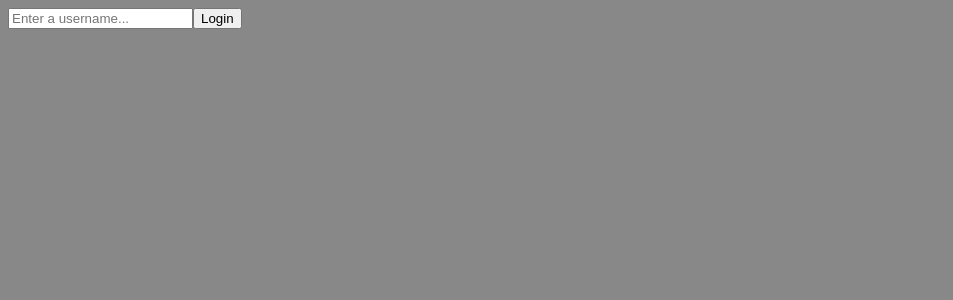
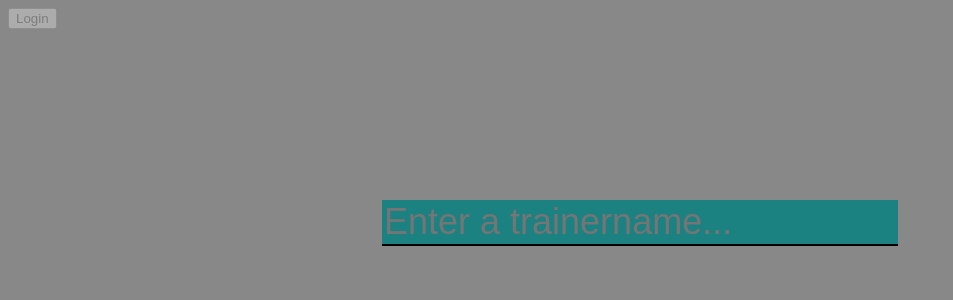
Before and after one commit to ludwigcarlsson/pokemon-trainer-experis, an Angular app: page /login in a window 1280 px wide. Shown: the top 300 px of the page, without its empty margins (0-953 px from the left). Built offline with nearby package versions, Linux system fonts and the light colour scheme.

Commit message:
feat: added reactive forms and added validation to login

```diff
--- a/src/app/app.module.ts
+++ b/src/app/app.module.ts
@@ -1,6 +1,6 @@
 import { BrowserModule } from '@angular/platform-browser';
 import { NgModule } from '@angular/core';
-import { FormsModule } from '@angular/forms';
+import { FormsModule, ReactiveFormsModule } from '@angular/forms';
 import { HttpClientModule} from '@angular/common/http';
 
 import { AppRoutingModule } from './app-routing.module';
@@ -23,7 +23,8 @@ import { LoginComponent } from './components/login/login.component';
     BrowserModule,
     AppRoutingModule,
     FormsModule,
-    HttpClientModule
+    HttpClientModule,
+    ReactiveFormsModule
   ],
   providers: [],
   bootstrap: [AppComponent]
--- a/src/app/components/login/login.component.html
+++ b/src/app/components/login/login.component.html
@@ -1,5 +1,16 @@
 <div class="login-container" id="login-container">
-    <input type="text" name="username" id="username" placeholder="Enter a username..." [(ngModel)]="username">
+    <form [formGroup]="loginForm">
+        <input type="text" name="username" id="username" placeholder="Enter a trainername..." formControlName="username">
+    </form>
 
-    <button type="button" (click)=login() routerLink="/trainer">Login</button>
+    <div class="error-message" *ngIf="username.invalid && (username.dirty || username.touched)">
+        <div *ngIf="username.errors.required">
+            Username is required.
+        </div>
+        <div *ngIf="username.errors.minlength">
+            Username must be atleast 2 characters long.
+        </div>
+    </div>
+
+    <button type="button" [disabled]="!loginForm.valid" (click)=login() routerLink="/trainer">Login</button>
 </div>
--- a/src/app/components/login/login.component.scss
+++ b/src/app/components/login/login.component.scss
@@ -0,0 +1,22 @@
+.login-container {
+    input {
+        width: 40%;
+        position: absolute;
+        top: 25%;
+        left: 50%;
+        transform: translateX(-50%);
+        background-color: rgba($color: teal, $alpha: 0.8);
+        color: white;
+        border: none;
+        border-bottom: 2px solid black;
+        font-size: 36px;
+    }
+    .error-message {
+        color: red;
+        position: absolute;
+        font-weight: bold;
+        left: 50%;
+        top: 32%;
+        transform: translateX(-50%);
+    }
+}
--- a/src/app/components/login/login.component.ts
+++ b/src/app/components/login/login.component.ts
@@ -1,4 +1,5 @@
 import { Component, OnInit } from '@angular/core';
+import { FormGroup, FormControl, Validators } from '@angular/forms';
 import { Router } from '@angular/router';
 import { SessionService } from 'src/app/services/session/session.service';
 
@@ -17,10 +18,16 @@ export class LoginComponent implements OnInit {
     }
   }
 
-  public username: string = '';
+  loginForm: FormGroup = new FormGroup({
+    username: new FormControl('', [Validators.required, Validators.minLength(2)])
+  })
+
+  get username(): any {
+    return this.loginForm.get('username')
+  }
 
   login() {
-    this.sessionAuth.login(this.username);
+    this.sessionAuth.login(this.loginForm.get('username')?.value);
   }
 
 }
```
